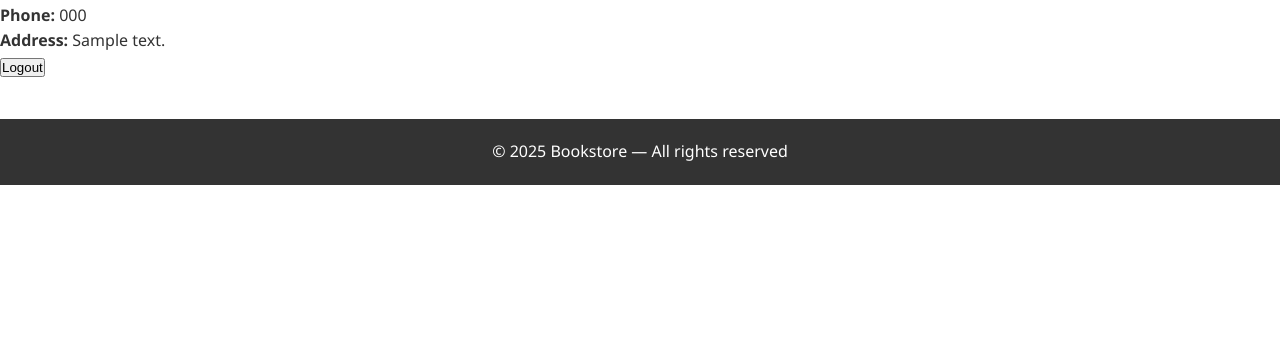
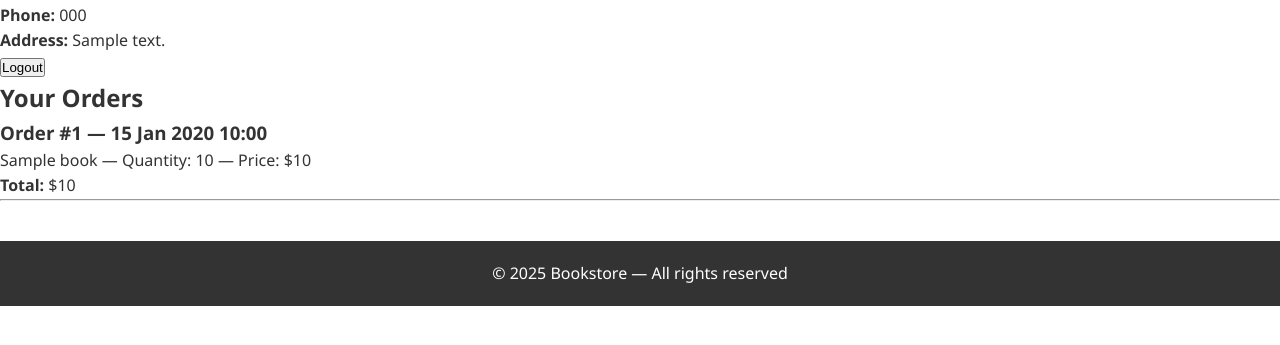
Before and after one commit to AraDarbinyan/BookStore, a Django app: template store/templates/store/profile.html in a window 1280 px wide. Shown: the part 199-544 px from the top of the page. Run offline with Django 5.2, Linux system fonts and the light colour scheme; the template is opened without the code that fills it: most values are stand-ins (such as "Sample title", 1, 10 or a date in 2020).

Commit message:
user now can see the history of orders

```diff
--- a/store/models.py
+++ b/store/models.py
@@ -57,6 +57,9 @@ class Cart(models.Model):
     def __str__(self):
         return f"Cart #{self.id} for {self.customer.user.username}"
 
+    def get_total_price(self):
+        return sum(item.get_total_price() for item in self.items.all())
+
 
 class CartItem(models.Model):
     cart = models.ForeignKey(Cart, on_delete=models.CASCADE, related_name='items')
--- a/store/templates/store/profile.html
+++ b/store/templates/store/profile.html
@@ -13,4 +13,24 @@
     <button type="submit">Logout</button>
   </form>
 
+
+<h2>Your Orders</h2>
+
+{% if orders %}
+    {% for order in orders %}
+        <div class="order">
+            <h3>Order #{{ order.id }} — {{ order.created_at|date:"d M Y H:i" }}</h3>
+            <ul>
+                {% for item in order.cart.items.all %}
+                    <li>{{ item.book.title }} — Quantity: {{ item.quantity }} — Price: ${{ item.get_total_price }}</li>
+                {% endfor %}
+            </ul>
+            <p><strong>Total:</strong> ${{ order.cart.get_total_price }}</p>
+        </div>
+        <hr>
+    {% endfor %}
+{% else %}
+    <p>You have no orders yet.</p>
+{% endif %}
+
 {% endblock %}
--- a/store/views.py
+++ b/store/views.py
@@ -127,4 +127,5 @@ def login_view(request):
 @login_required
 def profile_view(request):
     customer = request.user.customer
-    return render(request, 'store/profile.html', {'customer': customer})
+    orders = Order.objects.filter(customer=customer).order_by('-ordered_at').prefetch_related('cart__items__book')
+    return render(request, 'store/profile.html', {'customer': customer, 'orders': orders})
```
